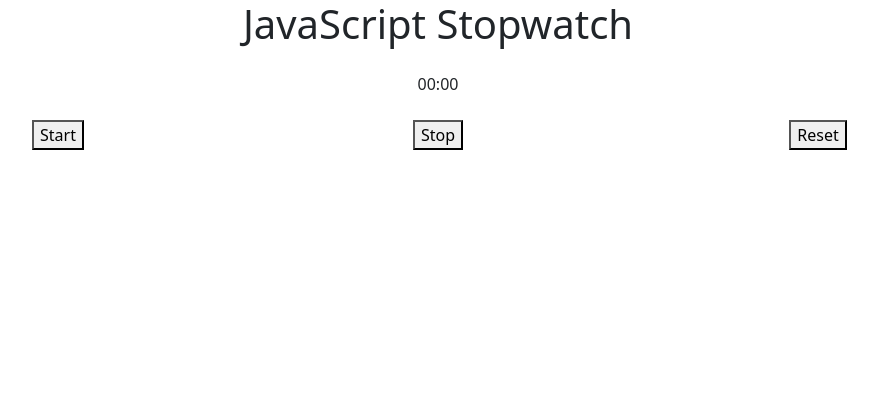
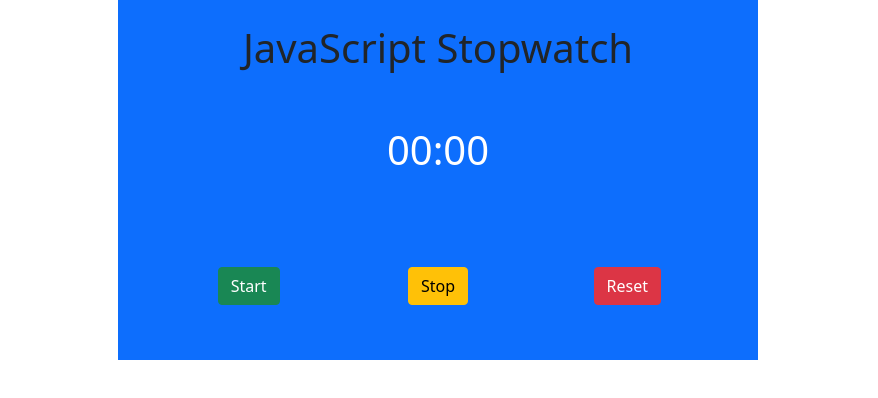
Before and after one commit to odupree1988/javascript-stopwatch, a website: page index.html in a window 1280 px wide. Shown: the whole page, without its empty margins (202-1080 px from the left). Drawn offline with nearby package versions, Linux system fonts and the light colour scheme.

Commit message:
css added

```diff
--- a/index.html
+++ b/index.html
@@ -13,17 +13,23 @@
     <title>JavaScript Stopwatch</title>
   </head>
   <body>
-    <header><h1 class="text-center">JavaScript Stopwatch</h1></header>
-    <div class="container">
+    <div class="container bg-primary w-50 p-4 fs-1">
+      <header><h1 class="text-center">JavaScript Stopwatch</h1></header>
       <div class="row text-center m-4">
         <div class="col">
-          <div class="col" id="timer">00:00</div>
+          <div class="col p-4 text-white" id="timer">00:00</div>
         </div>
       </div>
-      <div class="row text-center">
-        <div class="col"><button id="start">Start</button></div>
-        <div class="col"><button id="stop">Stop</button></div>
-        <div class="col"><button id="reset">Reset</button></div>
+      <div class="row text-center p-4">
+        <div class="col">
+          <button class="btn btn-success" id="start">Start</button>
+        </div>
+        <div class="col">
+          <button class="btn btn-warning" id="stop">Stop</button>
+        </div>
+        <div class="col">
+          <button class="btn btn-danger" id="reset">Reset</button>
+        </div>
       </div>
     </div>
     <script
```
